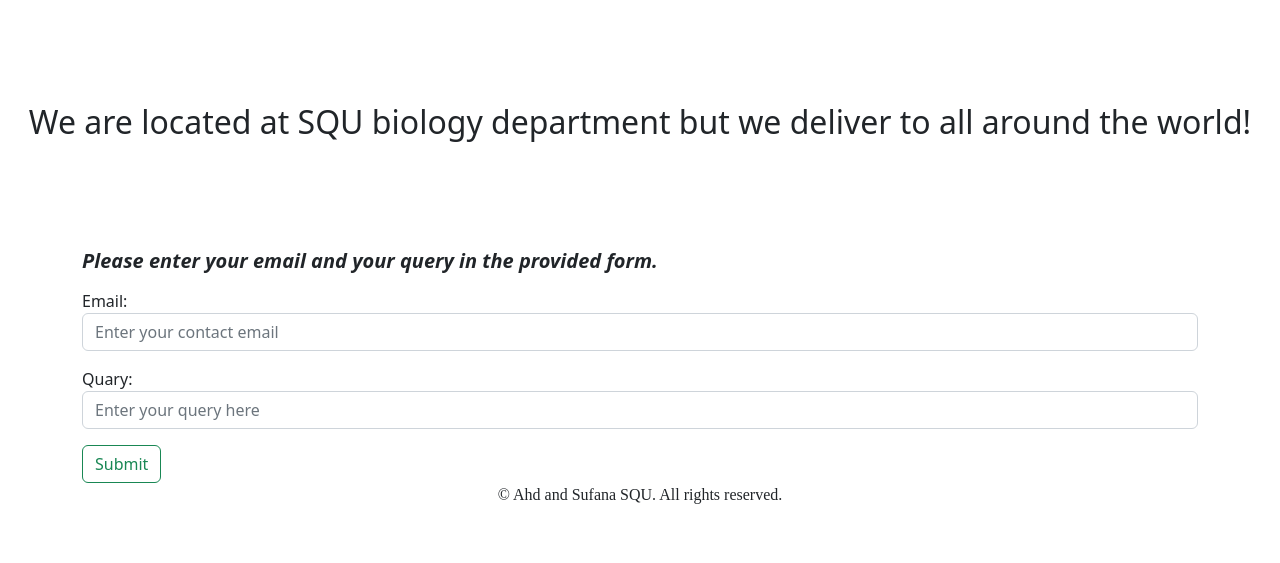
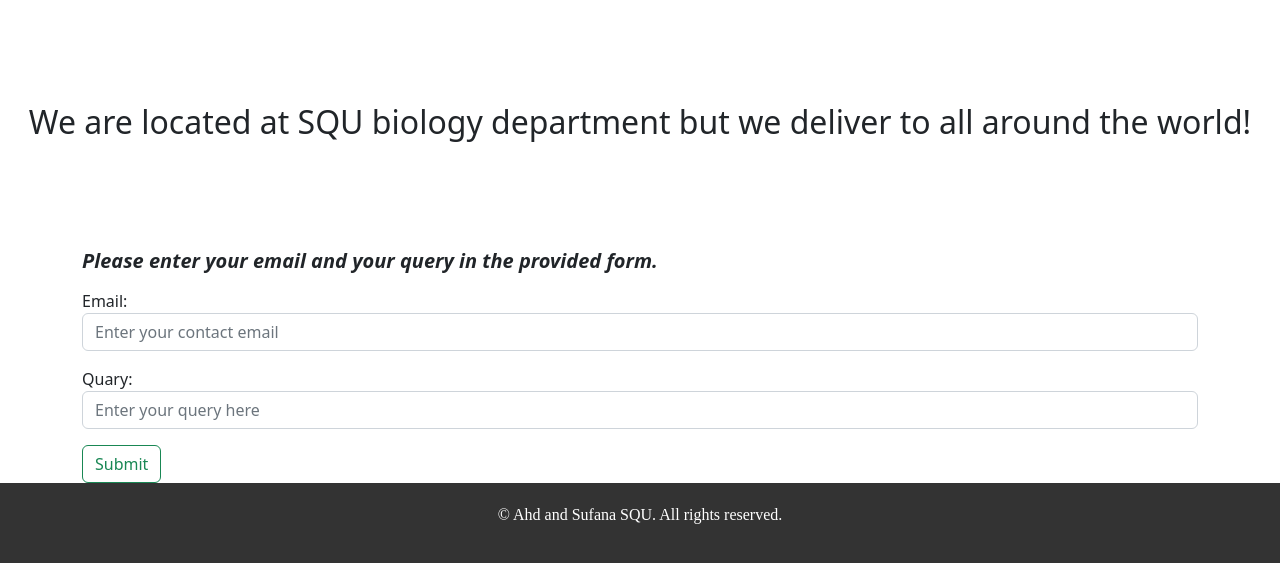
Before and after one commit to AhdMahruqi/task2, a plain HTML site: page contactUs.html in a window 1280 px wide. Shown: the part 465-1028 px from the top of the page. Before the commit the page ends 988 px from the top, so only its background shows below. Drawn offline with nearby package versions, Linux system fonts and the light colour scheme.

Commit message:
Update contactUs.html

```diff
--- a/contactUs.html
+++ b/contactUs.html
@@ -45,7 +45,7 @@
     </div>
 
 
-<footer>
+<footer class="footer" >
     <p>&copy; Ahd and Sufana SQU. All rights reserved.</p>
 </footer>
 
```
